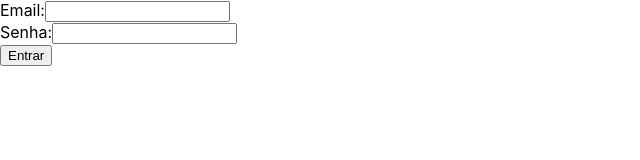
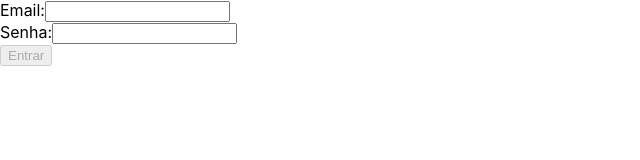
Before and after one commit to cae07/sd-013-a-project-trybewallet, a React (Create React App) app: page / in a window 1280 px wide. Shown: the top 160 px of the page, without its empty margins (0-640 px from the left). Built offline with nearby package versions, Linux system fonts and the light colour scheme.

Commit message:
Requisito 2

```diff
--- a/src/pages/Login.js
+++ b/src/pages/Login.js
@@ -30,6 +30,15 @@ class Login extends React.Component {
   render() {
     const { handleChange, handleClick } = this;
     const { email, password } = this.state;
+    const minCharactersPassword = 6;
+    const validPassword = password.length >= minCharactersPassword;
+    // https://stackoverflow.com/questions/46155/how-to-validate-an-email-address-in-javascript
+    // Nesse link acima o regex significa anystring@anystring.anystring código do stackoverflow
+    // Ajuda de Aline Hoshino
+    const validEmail = () => {
+      const regex = /\S+@\S+\.\S+/;
+      return regex.test(email);
+    };
     return (
       <div>
         <Input
@@ -48,6 +57,7 @@ class Login extends React.Component {
         />
         <Button
           onClick={ handleClick }
+          disabled={ !(validEmail() && validPassword) }
         />
       </div>
     );
```
